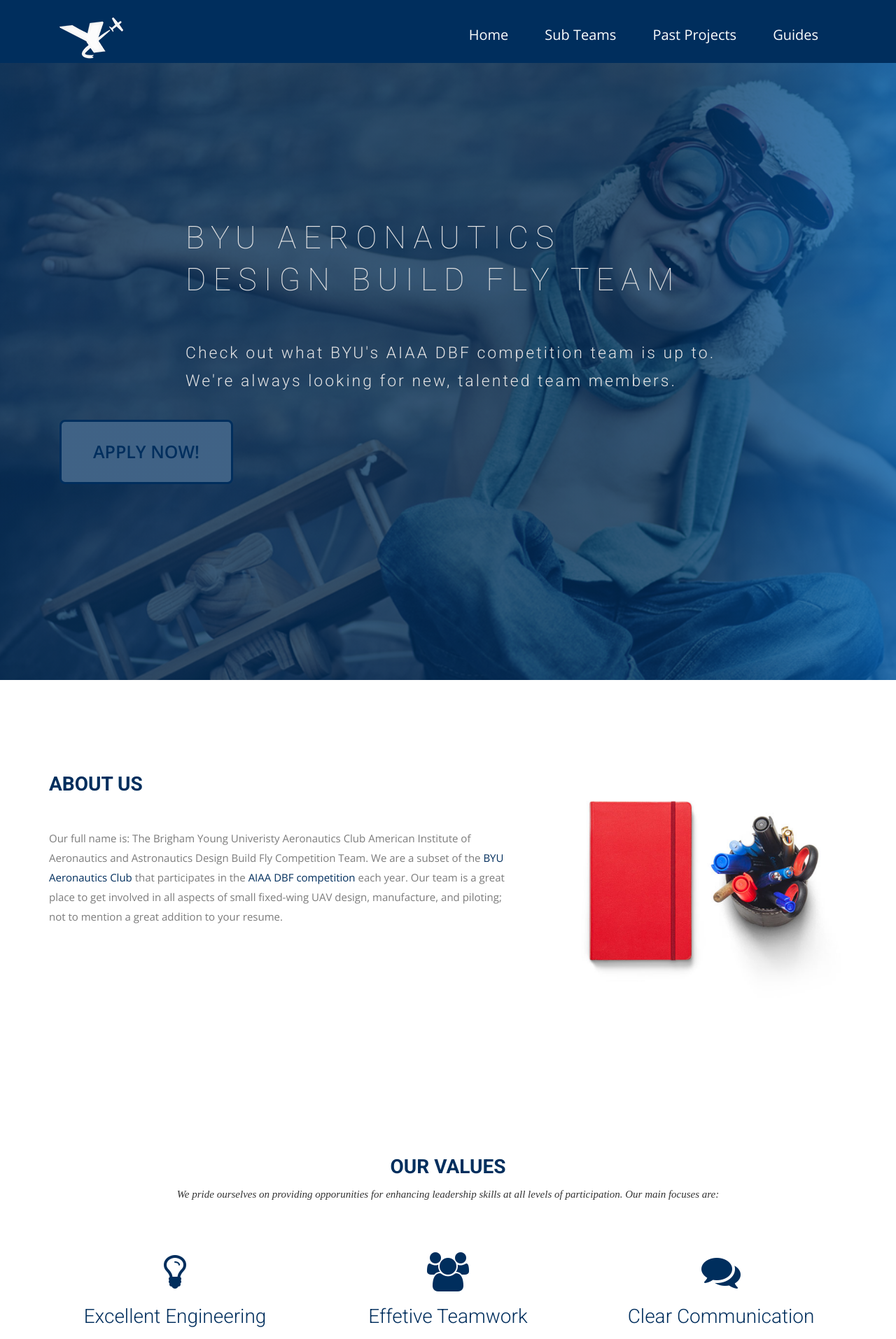
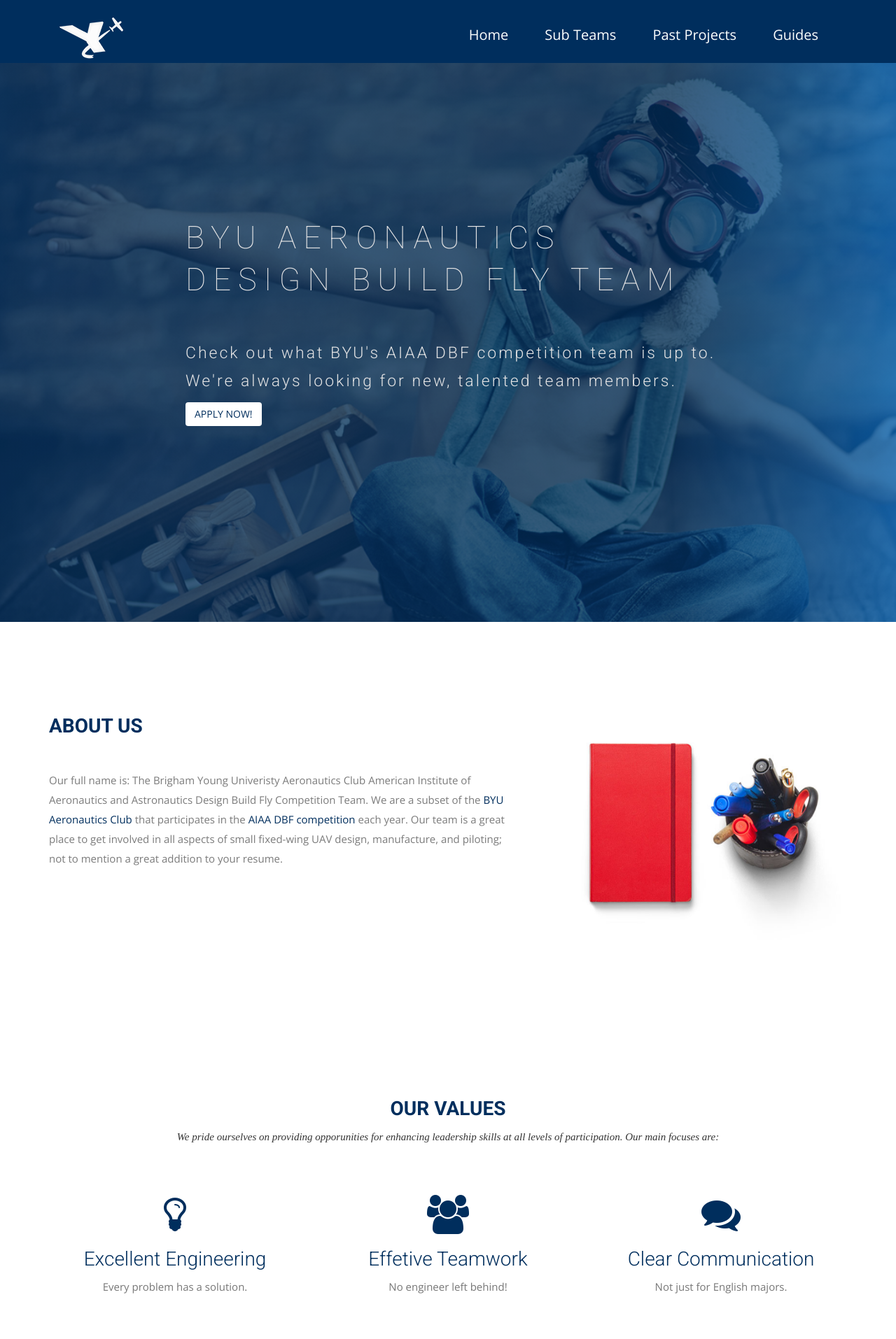
Before and after one commit to BYU-Aeronautics-Club/DBF, a Jekyll site: the page built from index.html, in a window 1280 px wide. Shown: the top 1914 px of the page at 70% size. Built offline with Jekyll 4.4.1, drawn with Linux system fonts in a browser that asks for light colours; nearby versions of some CDN libraries; some web fonts are replaced.

Commit message:
copy other button format

```diff
--- a/index.html
+++ b/index.html
@@ -13,14 +13,10 @@
           <h1 class="animated fadeInUp">BYU AERONAUTICS<br> DESIGN BUILD FLY TEAM</h1>
           <p class="animated fadeInUp">Check out what BYU's AIAA DBF competition team is up to.
               <br>We're always looking for new, talented team members.</p>
+          <a class="btn btn-default apply" href="#">APPLY NOW!</a>
         </div>
       </div>
     </div>
-    <div class="container">
-        <div class="center">
-            <div class="btn btn-default btn-wow" href="#">APPLY NOW!</div>
-        </div>
-      </div>
   </div>
 </section>
 <!-- Wrapper Start -->
```
